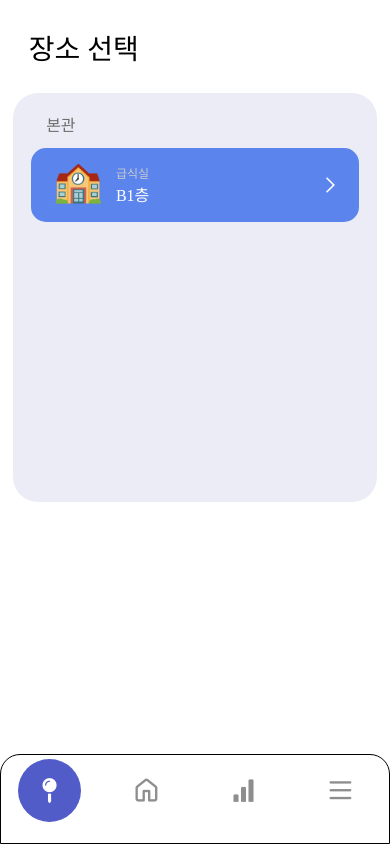
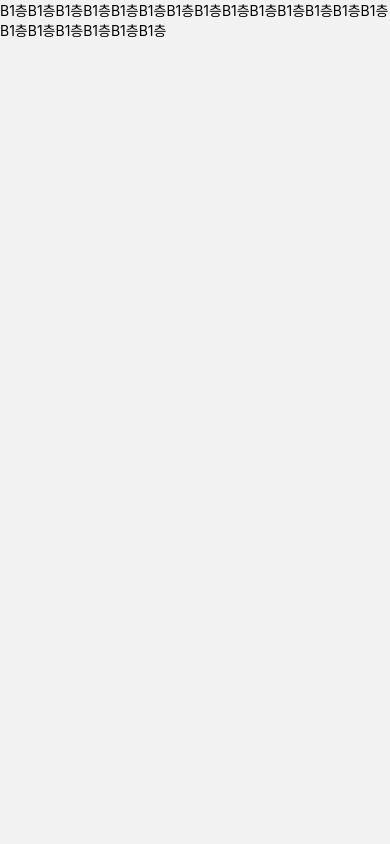
Before and after one commit to SID12g/incheck, a React Native app: screen /B1Floor in a window 390 px wide. Built offline with nearby package versions, Linux system fonts and the light colour scheme.

Commit message:
fix : stack -> bottom tab navigator

```diff
--- a/App.tsx
+++ b/App.tsx
@@ -1,83 +1,31 @@
 import * as React from 'react';
 import { NavigationContainer } from '@react-navigation/native';
-import { createBottomTabNavigator } from '@react-navigation/bottom-tabs';
-import Fontawesome from 'react-native-vector-icons/FontAwesome5';
-import Octicons from 'react-native-vector-icons/Octicons';
-import Entypo from 'react-native-vector-icons/Entypo';
+
 import { Dimensions } from 'react-native';
+import BottomTabNavigator from './components/navigator/BottomTabNavigator';
+import StackNavigator from './components/navigator/StackNavigator';
+import { createStackNavigator } from '@react-navigation/stack';
 import MemberChoosePlaceScreen from './screens/member/ChoosePlaceScreen';
 import MemberHomeScreen from './screens/member/HomeScreen';
 import MemberCheckPeopleScreen from './screens/member/CheckPeopleScreen';
-import MemberSettingScreen from './screens/member/SettingScreen';
+import FolderB1Folder from './screens/member/ChoosePlace/FolderB1Floor';
 
-const windowWidth = Dimensions.get('window').width/393;
-const windowHeight = Dimensions.get('window').height/852;
+const Stack = createStackNavigator()
 
-const Tab = createBottomTabNavigator()
+const windowWidth = Dimensions.get('window').width / 393;
+const windowHeight = Dimensions.get('window').height / 852;
+
 
 export default function App() {
   return (
     <NavigationContainer>
-      <Tab.Navigator screenOptions={{
-        tabBarStyle: {
-          backgroundColor: 'white',
-          position: 'absolute',
-          height: windowHeight*91,
-          borderTopRightRadius: 20,
-          borderTopLeftRadius: 20,
-          overflow: 'hidden',
-          borderWidth: 1,
-          borderTopWidth: 1,
-          borderTopColor: 'black',
-          borderColor: 'black'
-        },
-        tabBarShowLabel: false,
-        headerShown: false,
-        tabBarActiveTintColor:'white',
-        tabBarActiveBackgroundColor: '#525CC9',
-        tabBarItemStyle:{
-          marginLeft: windowWidth*17,
-          marginRight: windowWidth*17,
-          marginTop: windowHeight*4,
-          width: windowWidth*64,
-          height: windowHeight*64,
-          borderRadius: 100,
-        },
+      <Stack.Navigator screenOptions={{
+        headerShown: false
       }}>
-        <Tab.Screen
-        name="ChoosePlace"
-        component={MemberChoosePlaceScreen}
-        options={{
-
-          tabBarIcon: ({color, size}) => (
-            <Fontawesome name="map-pin" color={color} size={size} />
-          ),
-        }} />
-        <Tab.Screen
-        name="Home"
-        component={MemberHomeScreen}
-        options={{
-          tabBarIcon: ({color, size}) => (
-            <Octicons name="home" color={color} size={size} />
-          ),
-        }} />
-        <Tab.Screen
-        name="CheckPeople"
-        component={MemberCheckPeopleScreen}
-        options={{
-          tabBarIcon: ({color, size}) => (
-            <Entypo name="bar-graph" color={color} size={size} />
-          ),
-        }} />
-        <Tab.Screen
-        name="Setting"
-        component={MemberSettingScreen}
-        options={{
-          tabBarIcon: ({color, size}) => (
-            <Octicons name="three-bars" color={color} size={size} />
-          ),
-        }} />
-      </Tab.Navigator>
+        <Stack.Screen name="BottomTab" component={BottomTabNavigator} />
+        <Stack.Screen name="ChoosePlace" component={MemberChoosePlaceScreen} />
+        <Stack.Screen name="B1Floor" component={FolderB1Folder} />
+      </Stack.Navigator>
     </NavigationContainer>
   );
 }
--- /dev/null
+++ b/components/member/ChoosePlace/Folder.tsx
@@ -0,0 +1,71 @@
+import { StyleSheet, View, Text, TouchableOpacity } from "react-native";
+import EvilIcons from 'react-native-vector-icons/EvilIcons';
+import { Dimensions } from 'react-native';
+import { ParamListBase ,useNavigation } from "@react-navigation/native";
+import {NativeStackNavigationProp} from '@react-navigation/native-stack';
+
+const windowWidth = Dimensions.get('window').width / 393;
+const windowHeight = Dimensions.get('window').height / 852;
+
+export default function Folder({ Icon, subTitle, Title, navi }: {Icon:string, subTitle: string, Title: string, navi: string}) {
+    const navigation = useNavigation<NativeStackNavigationProp<ParamListBase>>();
+    function handleFolderPress(){
+        navigation.navigate('B1Floor');
+    };
+    return (
+        <TouchableOpacity onPress={handleFolderPress}>
+            <View style={styles.folderWrap}>
+                <View style={styles.folder}>
+                    <Text style={styles.folderIcon}>{Icon}</Text>
+                    <View style={styles.folderTitleWrap}>
+                        <Text style={styles.folderSubTitle}>{subTitle}</Text>
+                        <Text style={styles.folderTitle}>{Title}</Text>
+                    </View>
+                    <View style={styles.folderRightIconWrap}>
+                        <EvilIcons style={styles.folderRightIcon} name="chevron-right" color='white' size={40} />
+                    </View>
+                </View>
+            </View>
+        </TouchableOpacity>
+    );
+}
+
+const styles = StyleSheet.create({
+    folderWrap: {
+        alignItems: 'center',
+    },
+    folder: {
+        width: windowWidth * 330,
+        height: windowHeight * 75,
+        backgroundColor: '#5B84EC',
+        borderRadius: 15,
+        flexDirection: 'row',
+        marginTop: windowHeight * 12,
+        alignItems: 'center',
+    },
+    folderIcon: {
+        fontSize: 40,
+        marginBottom: windowHeight * 10,
+        marginLeft: windowWidth * 22,
+    },
+    folderTitleWrap: {
+        marginLeft: windowWidth * 13,
+    },
+    folderSubTitle: {
+        fontSize: 12,
+        fontFamily: 'Pretendard-Medium',
+        color: '#CBCBCB',
+    },
+    folderTitle: {
+        fontSize: 16,
+        fontFamily: 'Pretendard-SemiBold',
+        color: 'white',
+    },
+    folderRightIconWrap: {
+        position: 'absolute',
+        marginLeft: windowWidth * 280,
+    },
+    folderRightIcon: {
+
+    },
+});
--- /dev/null
+++ b/components/navigator/BottomTabNavigator.tsx
@@ -0,0 +1,82 @@
+import { createBottomTabNavigator } from '@react-navigation/bottom-tabs';
+import Fontawesome from 'react-native-vector-icons/FontAwesome5';
+import Octicons from 'react-native-vector-icons/Octicons';
+import Entypo from 'react-native-vector-icons/Entypo';
+import { Dimensions } from 'react-native';
+import MemberChoosePlaceScreen from '../../screens/member/ChoosePlaceScreen';
+import MemberHomeScreen from '../../screens/member/HomeScreen';
+import MemberCheckPeopleScreen from '../../screens/member/CheckPeopleScreen';
+import MemberSettingScreen from '../../screens/member/SettingScreen';
+
+
+const windowWidth = Dimensions.get('window').width/393;
+const windowHeight = Dimensions.get('window').height/852;
+
+
+const Tab = createBottomTabNavigator()
+
+export default function BottomTabNavigator(){
+    return(
+        <Tab.Navigator screenOptions={{
+            tabBarStyle: {
+              backgroundColor: 'white',
+              position: 'absolute',
+              height: windowHeight*91,
+              borderTopRightRadius: 20,
+              borderTopLeftRadius: 20,
+              overflow: 'hidden',
+              borderWidth: 1,
+              borderTopWidth: 1,
+              borderTopColor: 'black',
+              borderColor: 'black'
+            },
+            tabBarShowLabel: false,
+            headerShown: false,
+            tabBarActiveTintColor:'white',
+            tabBarActiveBackgroundColor: '#525CC9',
+            tabBarItemStyle:{
+              marginLeft: windowWidth*17,
+              marginRight: windowWidth*17,
+              marginTop: windowHeight*4,
+              width: windowWidth*64,
+              height: windowHeight*64,
+              borderRadius: 100,
+            },
+          }}>
+            <Tab.Screen
+            name="ChoosePlace"
+            component={MemberChoosePlaceScreen}
+            options={{
+
+              tabBarIcon: ({color, size}) => (
+                <Fontawesome name="map-pin" color={color} size={size} />
+              ),
+            }} />
+            <Tab.Screen
+            name="Home"
+            component={MemberHomeScreen}
+            options={{
+              tabBarIcon: ({color, size}) => (
+                <Octicons name="home" color={color} size={size} />
+              ),
+            }} />
+            <Tab.Screen
+            name="CheckPeople"
+            component={MemberCheckPeopleScreen}
+            options={{
+              tabBarIcon: ({color, size}) => (
+                <Entypo name="bar-graph" color={color} size={size} />
+              ),
+            }} />
+            <Tab.Screen
+            name="Setting"
+            component={MemberSettingScreen}
+            options={{
+              tabBarIcon: ({color, size}) => (
+                <Octicons name="three-bars" color={color} size={size} />
+              ),
+            }} />
+          </Tab.Navigator>
+
+    )
+}
--- /dev/null
+++ b/components/navigator/StackNavigator.tsx
@@ -0,0 +1,16 @@
+import { createStackNavigator } from "@react-navigation/stack";
+import MemberChoosePlaceScreen from "../../screens/member/ChoosePlaceScreen";
+import FolderB1Folder from "../../screens/member/ChoosePlace/FolderB1Floor";
+import { NavigationContainer } from "@react-navigation/native";
+import BottomTabNavigator  from "./BottomTabNavigator";
+
+const Stack = createStackNavigator()
+export default function StackNavigator() {
+    return(
+        <Stack.Navigator>
+            <Stack.Screen name="BottomTab" component={BottomTabNavigator} />
+            <Stack.Screen name="ChoosePlace" component={MemberChoosePlaceScreen} />
+            <Stack.Screen name="B1Floor" component={FolderB1Folder} />
+        </Stack.Navigator>
+    )
+}
--- a/package.json
+++ b/package.json
@@ -13,6 +13,7 @@
     "@react-native-masked-view/masked-view": "^0.3.1",
     "@react-navigation/bottom-tabs": "^6.5.11",
     "@react-navigation/native": "^6.1.9",
+    "@react-navigation/native-stack": "^6.9.17",
     "@react-navigation/stack": "^6.3.20",
     "react": "18.2.0",
     "react-native": "0.73.0",
--- /dev/null
+++ b/screens/member/ChoosePlace/FolderB1Floor.tsx
@@ -0,0 +1,9 @@
+import { Text, View } from "react-native";
+
+export default function FolderB1Folder(){
+    return(
+        <View>
+            <Text>B1층B1층B1층B1층B1층B1층B1층B1층B1층B1층B1층B1층B1층B1층B1층B1층B1층B1층B1층B1층</Text>
+        </View>
+    )
+}
--- a/screens/member/ChoosePlaceScreen.tsx
+++ b/screens/member/ChoosePlaceScreen.tsx
@@ -1,15 +1,18 @@
 import { Platform, SafeAreaView, ScrollView, TouchableOpacity } from "react-native";
 import { StyleSheet, Text, View } from "react-native";
 import { Dimensions } from 'react-native';
-import EvilIcons from 'react-native-vector-icons/EvilIcons';
+import Folder from "../../components/member/ChoosePlace/Folder";
+import StackNavigator from "../../components/navigator/StackNavigator";
+
 
 const windowWidth = Dimensions.get('window').width / 393;
 const windowHeight = Dimensions.get('window').height / 852;
 
 
 
-export default function MemberHomeScreen() {
+export default function MemberChoosePlaceScreen() {
     return (
+
         <SafeAreaView style={styles.root}>
             <View style={styles.topLine}>
                 <Text style={styles.title}>장소 선택</Text>
@@ -17,20 +20,7 @@ export default function MemberHomeScreen() {
             <View style={styles.locationWrap}>
                 <View style={styles.frame}>
                     <Text style={styles.frameText}>본관</Text>
-                    <View style={styles.folderWrap}>
-
-                        <View style={styles.folder}>
-                            <Text style={styles.folderIcon}>🏫</Text>
-                            <View style={styles.folderTitleWrap}>
-                                <Text style={styles.folderSubTitle}>급식실</Text>
-                                <Text style={styles.folderTitle}>B1층</Text>
-                            </View>
-                            <View style={styles.folderRightIconWrap}>
-                                <EvilIcons style={styles.folderRightIcon} name="chevron-right" color='white' size={40} />
-                            </View>
-                        </View>
-
-                    </View>
+                    <Folder Icon='🏫' subTitle='급식실' Title='B1층' navi='B1Floor' />
                 </View>
             </View>
         </SafeAreaView>
@@ -74,41 +64,5 @@ const styles = StyleSheet.create({
         marginLeft: windowWidth * 33,
         marginTop: windowHeight * 19,
     },
-    folderWrap: {
-        alignItems: 'center',
-    },
-    folder: {
-        width: windowWidth * 330,
-        height: windowHeight * 75,
-        backgroundColor: '#5B84EC',
-        borderRadius: 15,
-        flexDirection: 'row',
-        marginTop: windowHeight * 12,
-        alignItems: 'center',
-    },
-    folderIcon: {
-        fontSize: 40,
-        marginBottom: windowHeight * 10,
-        marginLeft: windowWidth * 22,
-    },
-    folderTitleWrap: {
-        marginLeft: windowWidth * 13,
-    },
-    folderSubTitle: {
-        fontSize: 12,
-        fontFamily: 'Pretendard-Medium',
-        color: '#CBCBCB',
-    },
-    folderTitle: {
-        fontSize: 16,
-        fontFamily: 'Pretendard-SemiBold',
-        color: 'white',
-    },
-    folderRightIconWrap: {
-        position: 'absolute',
-        marginLeft: windowWidth*280,
-    },
-    folderRightIcon: {
 
-    },
 })
```
Also changed, not shown: 4 other files (tests, documents, lock files or other folders).
